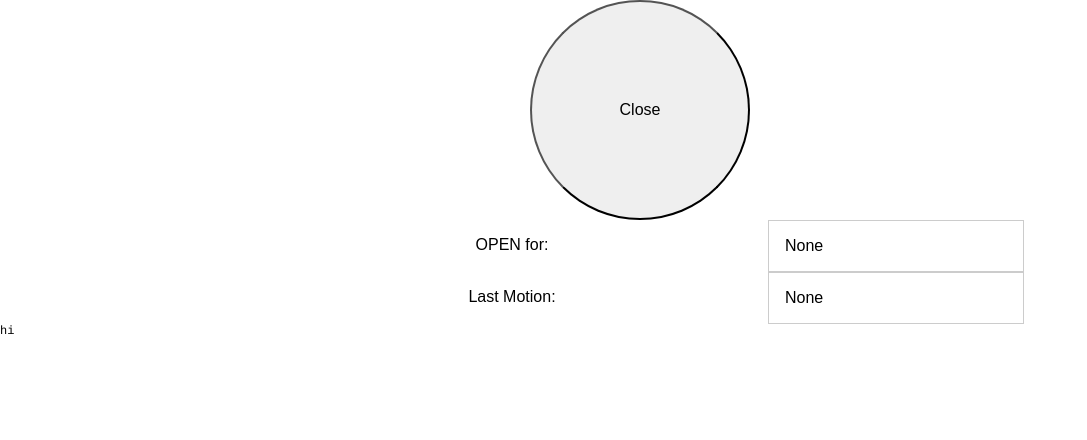
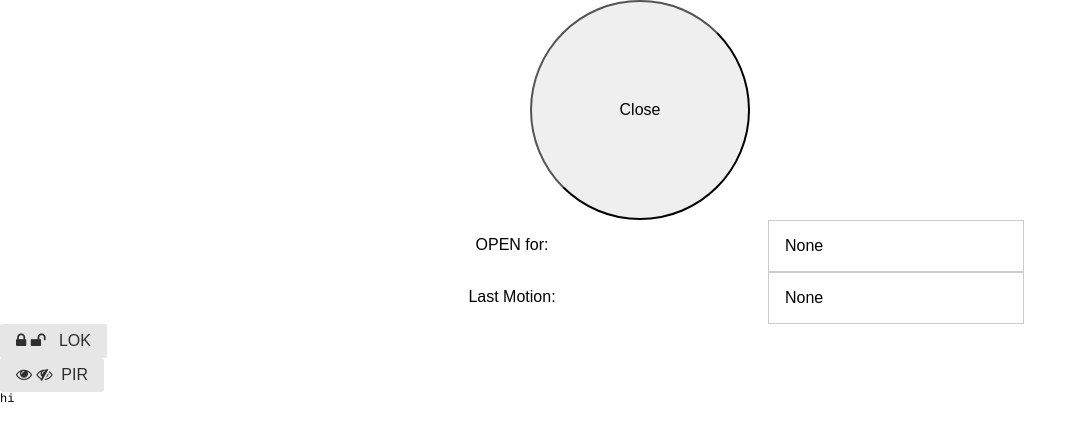
Before and after one commit to bj0/pirage, a plain HTML site: page pirage/app/templates/index.html in a window 1280 px wide. Shown: the whole page, without its empty margins (0-1087 px from the left). Drawn offline with Linux system fonts and the light colour scheme; no server answers.

Commit message:
missing files

```diff
--- a/pirage/app/templates/index.html
+++ b/pirage/app/templates/index.html
@@ -5,8 +5,11 @@
   <script src="/static/js/jquery-2.1.4.min.js"></script>
   <script src="/static/js/script.js"> </script>
 
+  <link rel="stylesheet" href="//maxcdn.bootstrapcdn.com/font-awesome/4.3.0/css/font-awesome.min.css">
+
   <link rel="stylesheet" href="/static/css/pure-min.css"/>
   <link rel="stylesheet" href="/static/css/test.css" />
+
 
 </head>
 <body>
@@ -44,7 +47,20 @@
       <!-- <input id="last-pir" readonly> -->
     </div>
   </div>
-
+  <div>
+    <button id="lock" class="pure-button" type="button" data-locked=false>
+      <i class="fa fa-lock"></i>
+      <i class="fa fa-unlock"></i>
+      &nbsp; LOK
+    </button>
+  </div>
+  <div>
+    <button id="pir" class="pure-button" type="button" data-pir-enabled=true>
+      <i class="fa fa-eye"></i>
+      <i class="fa fa-eye-slash"></i>
+      &nbsp;PIR
+    </button>
+  </div>
   <div id="log" style="font-family: courier; font-size: 0.75em;">hi</div>
 </body>
 </html>
```
